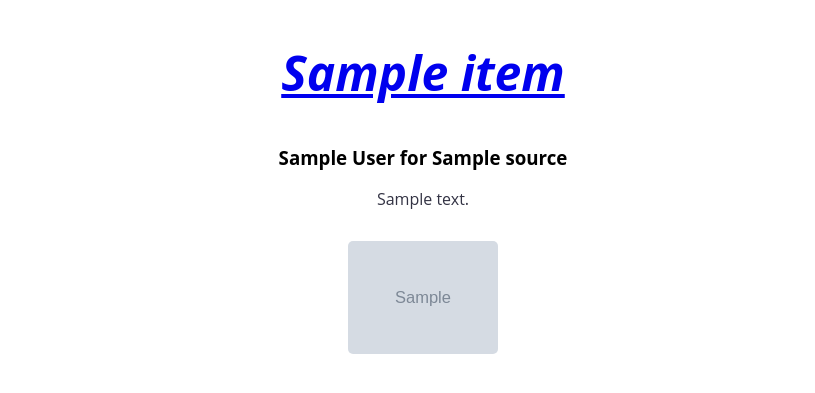
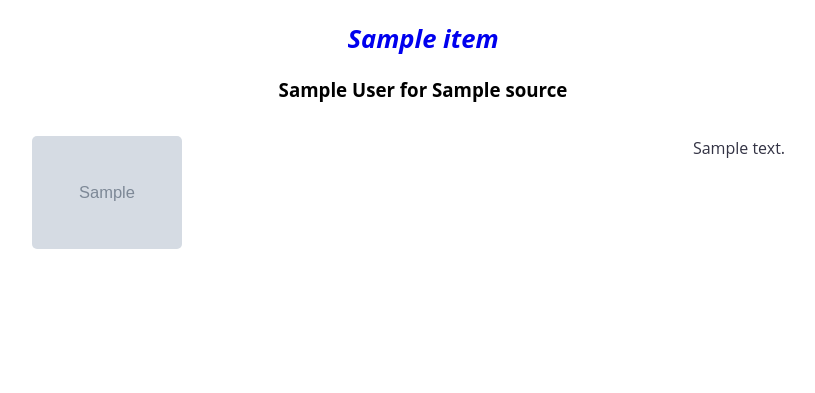
Before and after one commit to paul-here/team10, a Flask app: template team10/templates/newsapi.html in a window 1280 px wide. Shown: the top 393 px of the page, without its empty margins (217-1032 px from the left). Run offline with Flask 2, Linux system fonts and the light colour scheme; the template is opened without the code that fills it: most values are stand-ins (such as "Sample title", 1, 10 or a date in 2020); grey boxes marked "Sample" are stand-in pictures; some libraries are stand-ins or nearby versions.

Commit message:
more stylin'

```diff
--- a/team10/main.py
+++ b/team10/main.py
@@ -5,7 +5,6 @@ from Search_Form import Search
 # init app
 app = Flask(__name__)
 app.config['SECRET_KEY'] = 'csumb-otter'
-#global query
 
 # default route -- homepage
 @app.route('/')
--- a/team10/static/style.css
+++ b/team10/static/style.css
@@ -10,19 +10,26 @@ body {
 }
 
 h1 {
-	font: Times, Helvetica;
-}
-
-h2 {
   font-family: 'Open Sans', sans-serif;
   font-style: oblique;
   font-size: 3em;
   color: blue;
 }
 
+h2 {
+  font-family: 'Open Sans', sans-serif;
+  font-style: oblique;
+  font-size: 1.6em;
+  color: blue;
+}
+
 p {
   font: Times, Helvetica;
   color: #334;
+}
+
+a {
+  text-decoration: none;
 }
 
 img {
@@ -54,3 +61,23 @@ button:hover {
   cursor: pointer;
   border: 1px solid blue;
 }
+
+input {
+  border: 1px solid blue;
+  padding: 10px 24px;
+  margin: 6px;
+  font-size: 1em;
+  border-radius: 10px;
+}
+
+.column {
+  float: left;
+  width: 50%;
+}
+
+/* Clear floats after the columns */
+.row:after {
+  content: "";
+  display: table;
+  clear: both;
+}
--- a/team10/templates/homepage.html
+++ b/team10/templates/homepage.html
@@ -8,7 +8,7 @@
       <title>There's No Place Like Homepage</title>
   </head>
   <body>
-    <h2>There's No Place Like Homepage</h2>
+    <h1>There's No Place Like Homepage</h1>
     <nav>
       <button id="search">News Search</button>
       <button id="weather">Weather</button>
--- a/team10/templates/newsapi.html
+++ b/team10/templates/newsapi.html
@@ -10,8 +10,14 @@
       {% for item in data['articles'] %}
         <h2><a href="{{item['url']}}">{{item['title']}}</a></h2>
         <h3>{{item['author']}} for {{item['source']['name']}}</h3>
-        <p>{{item['description']}}</p>
-        <img src="{{item['urlToImage']}}"/>
+        <div class="row">
+          <div class="column">
+            <img src="{{item['urlToImage']}}"/>
+          </div>
+          <div class="column">
+            <p>{{item['description']}}</p>
+          </div>
+        </div>
       {% endfor %}
 
   {% endblock %}
```
